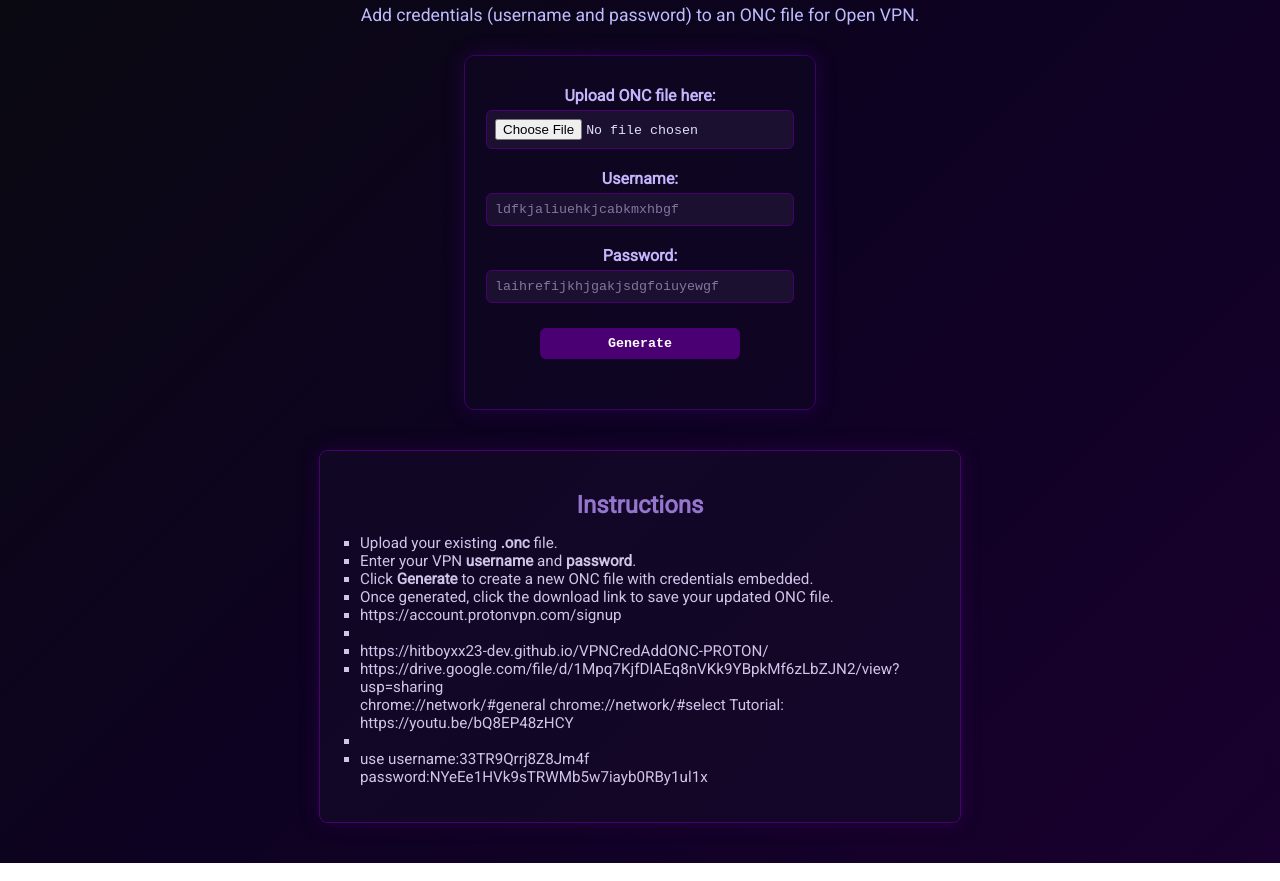
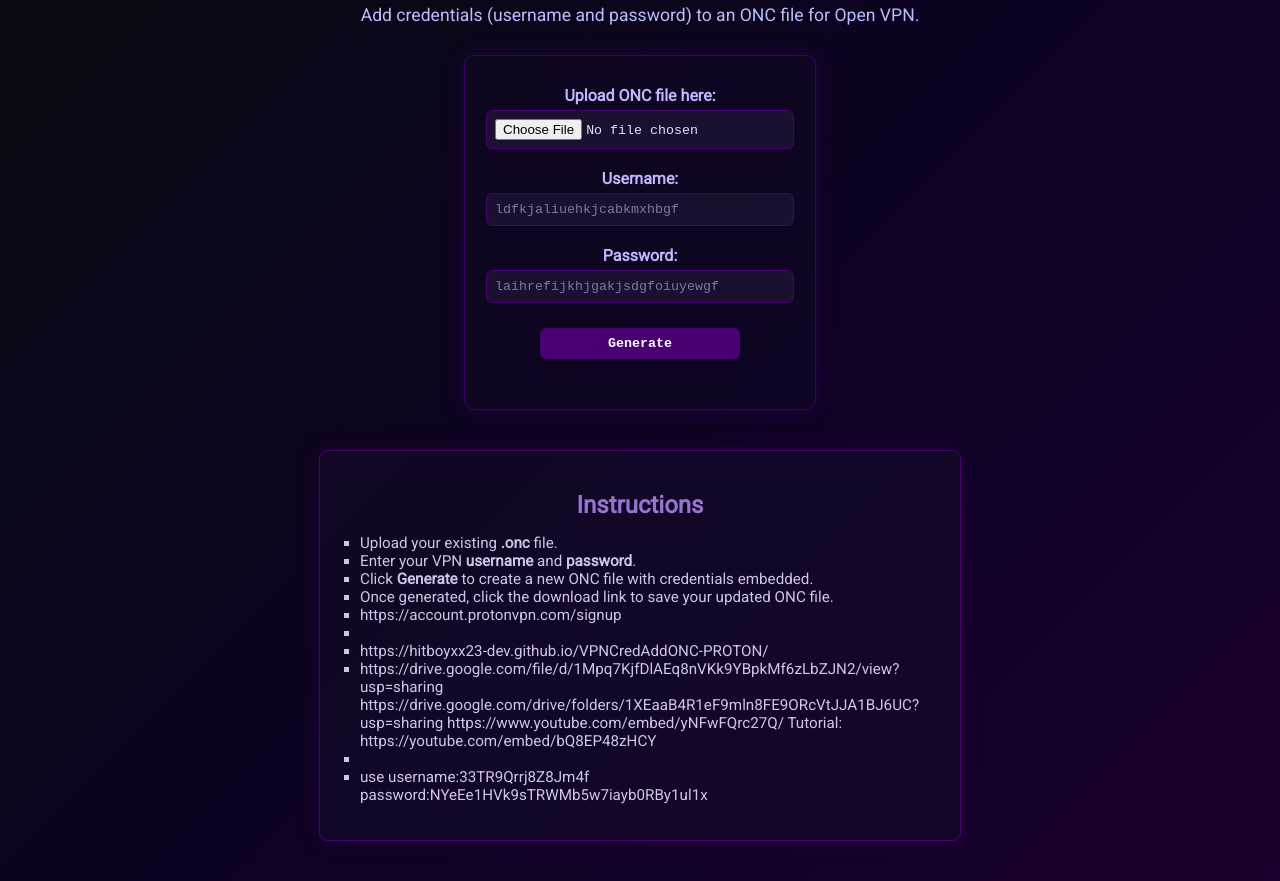
Before and after one commit to HitBoyXx23-dev/VPNCredAddONC-PROTON, a plain HTML site: page index.html in a window 1280 px wide. Shown: the part 136-1017 px from the top of the page. Drawn offline with Linux system fonts and the light colour scheme; a script that the page names is missing.

Commit message:
Update index.html

```diff
--- a/index.html
+++ b/index.html
@@ -57,9 +57,11 @@
                 <li>https://account.protonvpn.com/signup<li>
                 <li>https://hitboyxx23-dev.github.io/VPNCredAddONC-PROTON/</li>
                 <li>https://drive.google.com/file/d/1Mpq7KjfDlAEq8nVKk9YBpkMf6zLbZJN2/view?usp=sharing</li>
-                </li>chrome://network/#general</li>
-                </li>chrome://network/#select</li>
-                </li>Tutorial:  https://youtu.be/bQ8EP48zHCY<li>
+
+                </li>https://drive.google.com/drive/folders/1XEaaB4R1eF9mln8FE9ORcVtJJA1BJ6UC?usp=sharing</li>
+
+                </li>https://www.youtube.com/embed/yNFwFQrc27Q/</li>
+                </li>Tutorial:  https://youtube.com/embed/bQ8EP48zHCY<li>
                 <li>use username:33TR9Qrrj8Z8Jm4f password:NYeEe1HVk9sTRWMb5w7iayb0RBy1ul1x</li>
             </ul>
         </section>
```
